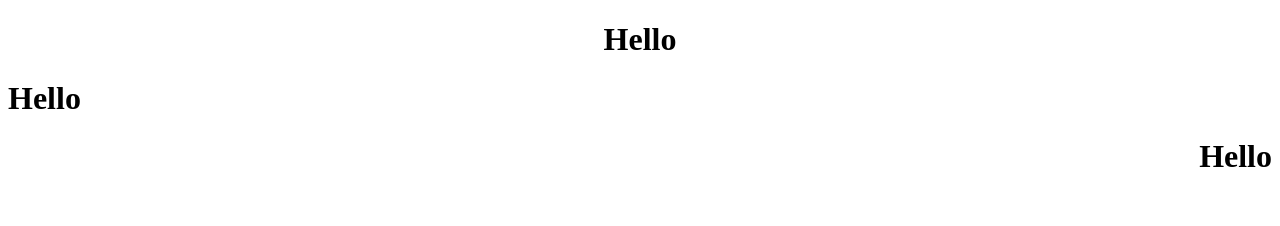
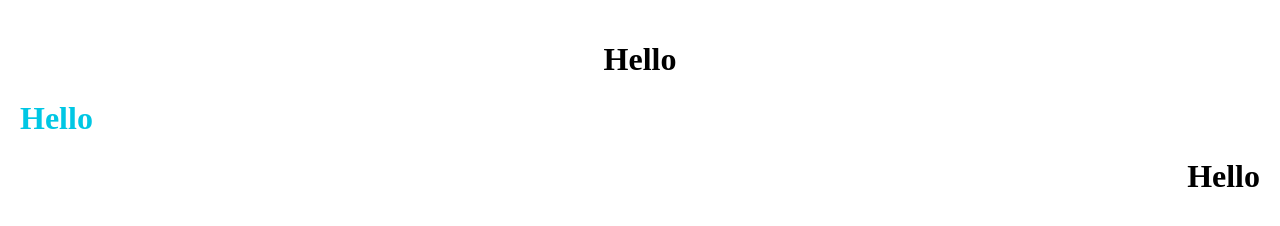
Before and after one commit to itscsp/css-utility-classes, a plain HTML site: page index.html in a window 1280 px wide. Drawn offline with Linux system fonts and the light colour scheme.

Commit message:
Adding New Changes

```diff
--- a/index.html
+++ b/index.html
@@ -11,9 +11,9 @@
     <!-- Importing Styles -->
 
 </head>
-<body>
-    <h1 class="text-center">Hello</h1>
-    <h1 class="text-left">Hello</h1>
+<body class="container">
+    <h1 class="text-center  primary-hover">Hello</h1>
+    <h1 class="text-left primary">Hello</h1>
     <h1 class="text-right">Hello</h1>
 </body>
 </html>
--- /dev/null
+++ b/styles/color.css
@@ -0,0 +1,13 @@
+@import url(./variables.css);
+
+/*-------------------------
+colors
+---------------------------*/
+
+.primary{
+    color: var(--color-primary-50);
+}
+
+.primary-hover:hover{
+    color: var(--color-primary-80);
+}
--- /dev/null
+++ b/styles/layout.css
@@ -0,0 +1,5 @@
+.container{
+    max-width: 80rem;
+    margin: auto;
+    padding: 1.25rem;
+}
--- a/styles/main.css
+++ b/styles/main.css
@@ -1 +1,15 @@
+@import url(./layout.css);
+
 @import url(./typography.css);
+
+@import url(./color.css);
+
+@import url(./margin.css);
+
+@import url(./padding.css);
+
+@import url(./flex.css);
+
+@import url(./grid.css);
+
+@import url(./background.css);
--- /dev/null
+++ b/styles/variables.css
@@ -0,0 +1,13 @@
+:root {
+    --color-primary-100:#001417;
+    --color-primary-90:#003c44;
+    --color-primary-80:#006472;
+    --color-primary-70:#008ba0;
+    --color-primary-60:#00b3cd;
+    --color-primary-50:#00c7e4;
+    --color-primary-40:#1acde7;
+    --color-primary-30:#4dd8ec;
+    --color-primary-20:#80e3f2;
+    --color-primary-10:#b3eef7;
+    --color-primary-0:#e6f9fc;
+}
```
Also changed, not shown: styles/background.css (added), styles/flex.css (added), styles/grid.css (added), styles/margin.css (added), styles/padding.css (added).
